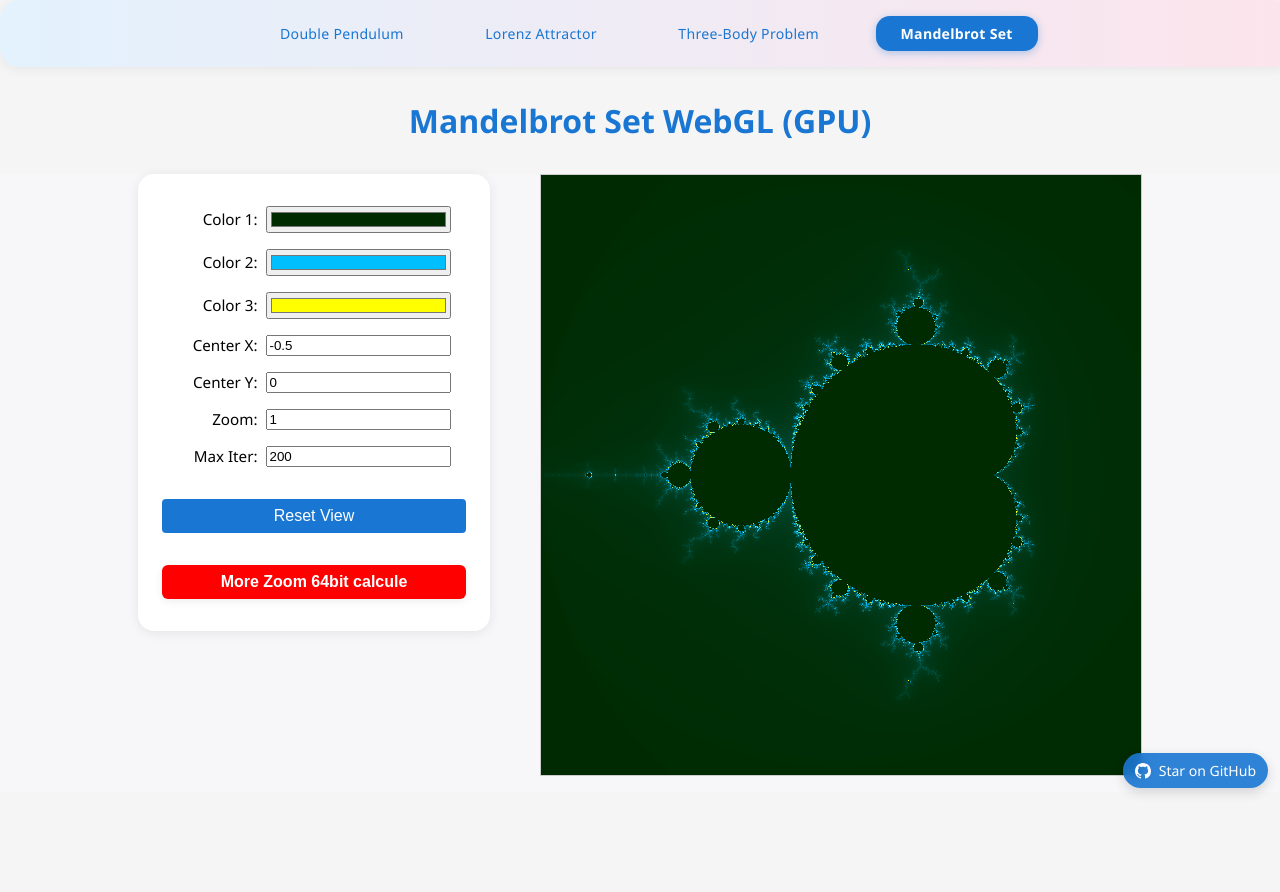
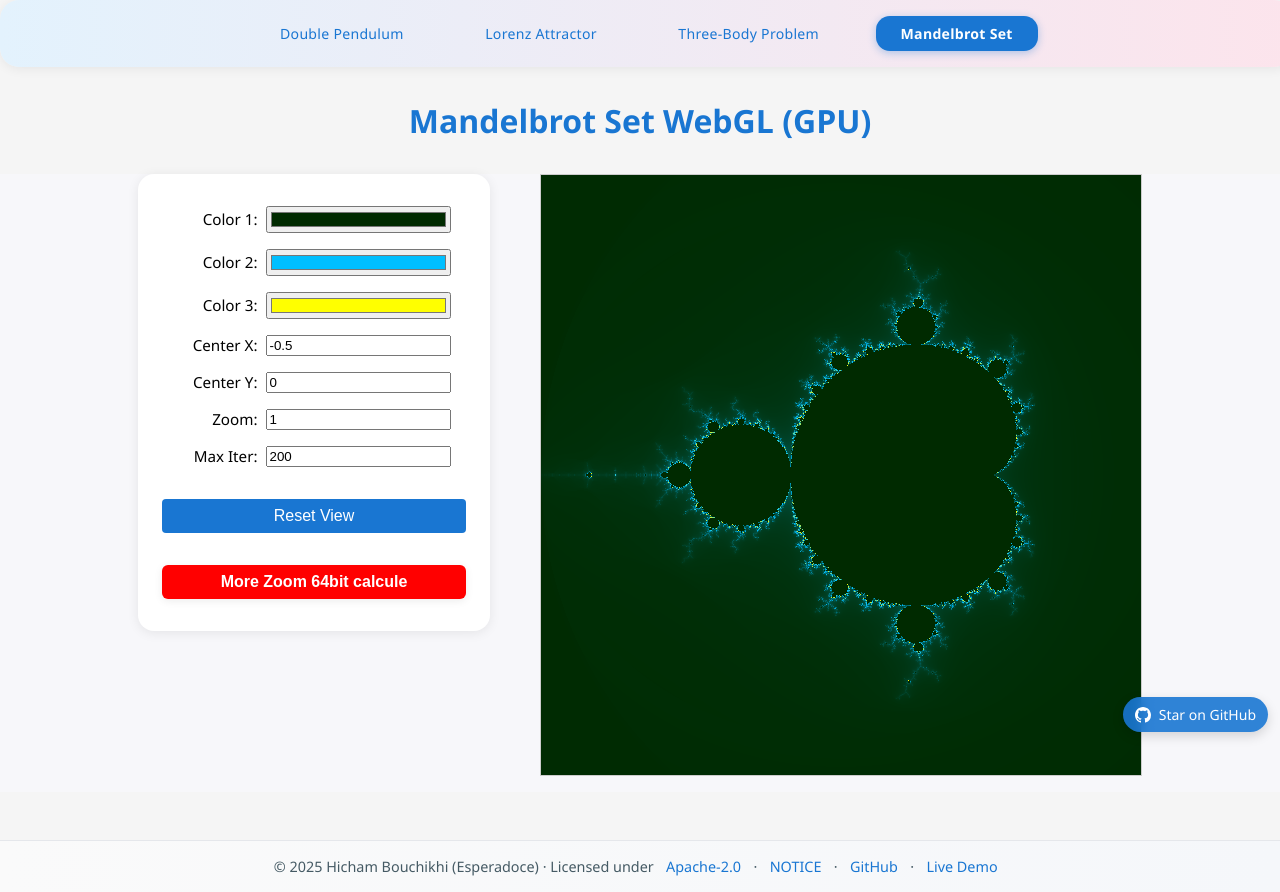
Before and after one commit to Esperadoce/ChaosSimulation, a React (Vite) app: page /mandelbrot in a window 1280 px wide. Before the commit the page ends 800 px from the top, so only its background shows below. Built offline with nearby package versions, Linux system fonts and the light colour scheme.

Commit message:
feat(ui): add global footer with links and adjust GitHub badge spacing

```diff
--- a/src/App.jsx
+++ b/src/App.jsx
@@ -4,6 +4,7 @@ import ThreeBodyPage from './ThreeBodyPage';
 import MandelbrotPage from './MandelbrotWebGLPage';
 import { BrowserRouter as Router, Routes, Route, Link, useLocation } from 'react-router-dom';
 import GitHubBadge from './components/GitHubBadge';
+import SiteFooter from './components/SiteFooter';
 
 function App() {
     // Mandelbrot parameter passing (if needed in future)
@@ -96,6 +97,7 @@ function App() {
                 <Route path="/threebody" element={<ThreeBodyPage />} />
                 <Route path="/mandelbrot" element={<MandelbrotPage />} />
             </Routes>
+            <SiteFooter />
             <GitHubBadge />
         </Router>
     );
--- a/src/components/GitHubBadge.jsx
+++ b/src/components/GitHubBadge.jsx
@@ -5,7 +5,7 @@ export default function GitHubBadge() {
     const containerStyle = {
         position: 'fixed',
         right: 12,
-    bottom: 12,
+        bottom: 68, // leave room above footer
         zIndex: 1000,
     };
     const anchorStyle = {
@@ -28,7 +28,7 @@ export default function GitHubBadge() {
             <a href={link} target="_blank" rel="noopener noreferrer" aria-label="View on GitHub" style={anchorStyle}>
                 {/* Simple GitHub mark */}
                 <svg viewBox="0 0 16 16" aria-hidden="true" focusable="false" style={iconStyle}>
-          <path d="M8 0C3.58 0 0 3.58 0 8c0 3.54 2.29 6.53 5.47 7.59.4.07.55-.17.55-.38 0-.19-.01-.82-.01-1.49-2.01.37-2.53-.49-2.69-.94-.09-.23-.48-.94-.82-1.13-.28-.15-.68-.52-.01-.53.63-.01 1.08.58 1.23.82.72 1.21 1.87.87 2.33.66.07-.52.28-.87.51-1.07-1.78-.2-3.64-.89-3.64-3.95 0-.87.31-1.59.82-2.15-.08-.2-.36-1.02.08-2.12 0 0 .67-.21 2.2.82.64-.18 1.32-.27 2-.27s1.36.09 2 .27c1.53-1.04 2.2-.82 2.2-.82.44 1.1.16 1.92.08 2.12.51.56.82 1.27.82 2.15 0 3.07-1.87 3.75-3.65 3.95.29.25.54.73.54 1.48 0 1.07-.01 1.93-.01 2.2 0 .21.15.46.55.38A8.013 8.013 0 0016 8c0-4.42-3.58-8-8-8z"/>
+                    <path d="M8 0C3.58 0 0 3.58 0 8c0 3.54 2.29 6.53 5.47 7.59.4.07.55-.17.55-.38 0-.19-.01-.82-.01-1.49-2.01.37-2.53-.49-2.69-.94-.09-.23-.48-.94-.82-1.13-.28-.15-.68-.52-.01-.53.63-.01 1.08.58 1.23.82.72 1.21 1.87.87 2.33.66.07-.52.28-.87.51-1.07-1.78-.2-3.64-.89-3.64-3.95 0-.87.31-1.59.82-2.15-.08-.2-.36-1.02.08-2.12 0 0 .67-.21 2.2.82.64-.18 1.32-.27 2-.27s1.36.09 2 .27c1.53-1.04 2.2-.82 2.2-.82.44 1.1.16 1.92.08 2.12.51.56.82 1.27.82 2.15 0 3.07-1.87 3.75-3.65 3.95.29.25.54.73.54 1.48 0 1.07-.01 1.93-.01 2.2 0 .21.15.46.55.38A8.013 8.013 0 0016 8c0-4.42-3.58-8-8-8z" />
                 </svg>
                 <span>Star on GitHub</span>
             </a>
--- /dev/null
+++ b/src/components/SiteFooter.jsx
@@ -0,0 +1,32 @@
+import React from 'react';
+
+export default function SiteFooter() {
+    const wrapper = {
+        marginTop: '3em',
+        padding: '1em 0.8em',
+        textAlign: 'center',
+        color: '#455a64',
+        borderTop: '1px solid #e5e7eb',
+        background: 'linear-gradient(90deg, #fafafa 0%, #f5f7fa 100%)',
+    };
+    const link = {
+        color: '#1976d2',
+        textDecoration: 'none',
+        margin: '0 0.6em',
+    };
+    const small = { fontSize: '0.9em' };
+
+    return (
+        <footer style={wrapper} role="contentinfo">
+            <div style={small}>
+                © 2025 Hicham Bouchikhi (Esperadoce) · Licensed under <a href="/LICENSE" style={link}>Apache-2.0</a>
+                <span aria-hidden> · </span>
+                <a href="/NOTICE" style={link}>NOTICE</a>
+                <span aria-hidden> · </span>
+                <a href="https://github.com/Esperadoce/ChaosSimulation" target="_blank" rel="noopener noreferrer" style={link}>GitHub</a>
+                <span aria-hidden> · </span>
+                <a href="https://chaos-simulation.narexil.tech/" target="_blank" rel="noopener noreferrer" style={link}>Live Demo</a>
+            </div>
+        </footer>
+    );
+}
```
Lines whose indentation alone changed are shown as unchanged.
